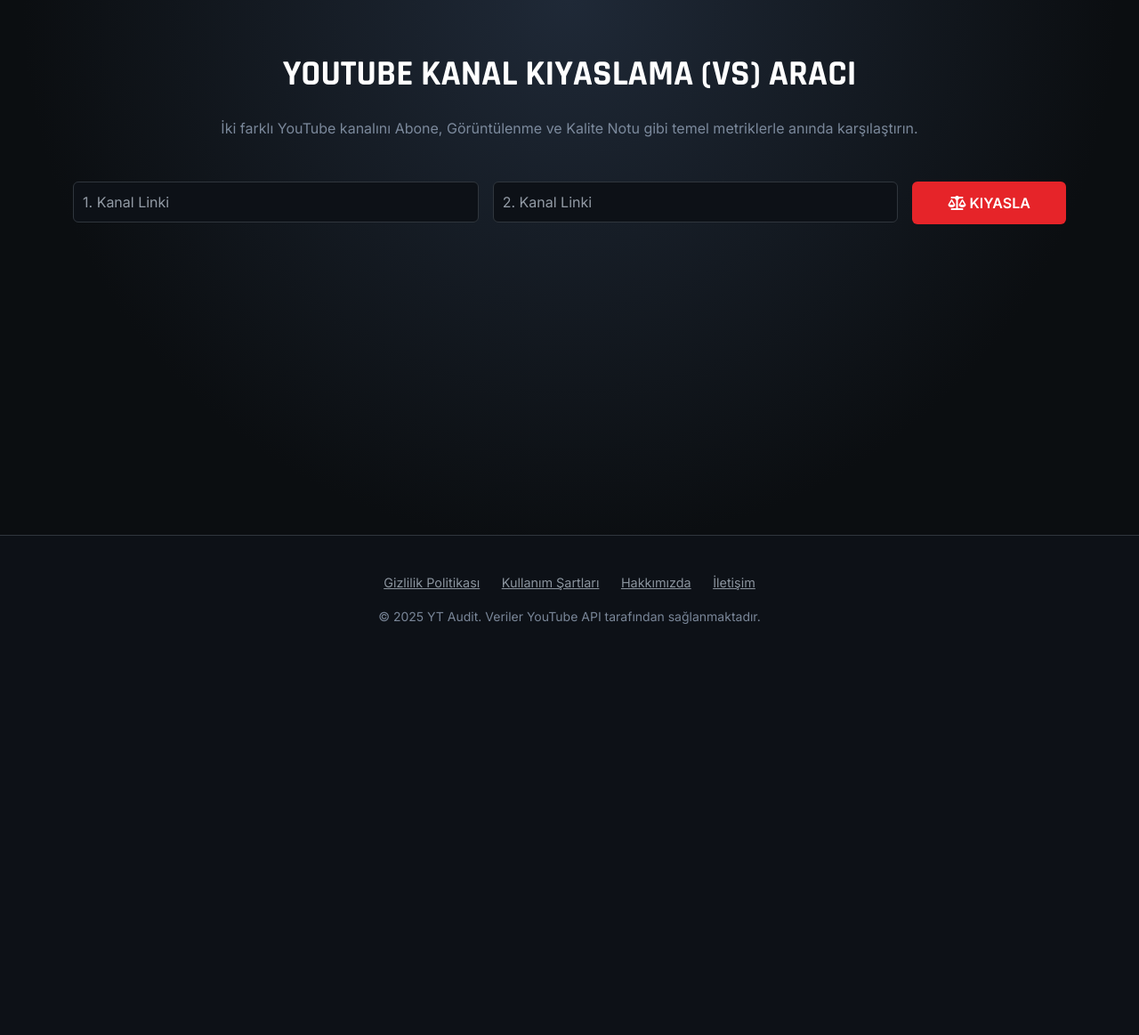
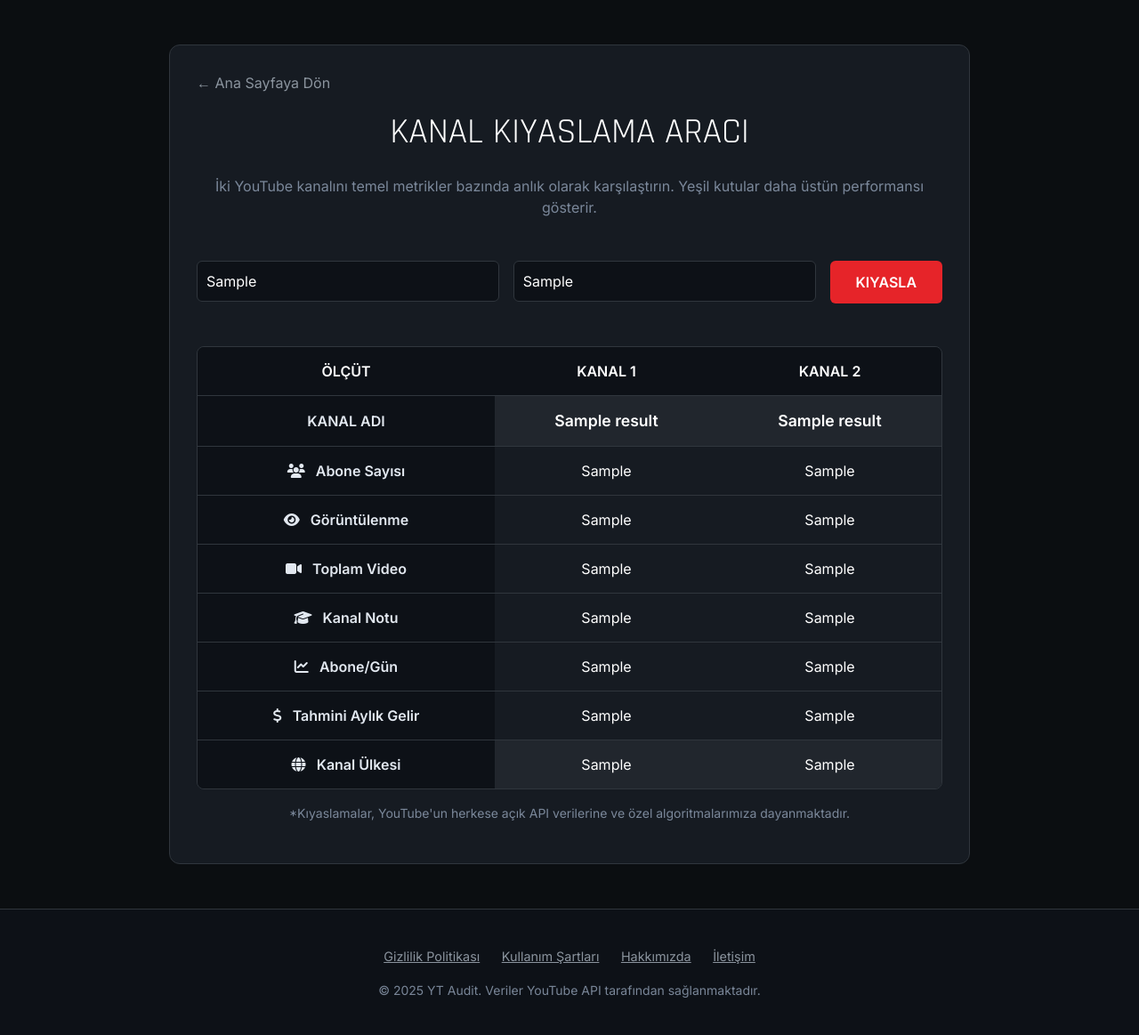
Before and after one commit to 2psgmvs86m-a11y/youtube-trend-analiz, a Flask app: template templates/channel_vs.html in a window 1280 px wide. Shown: the part 57-1220 px from the top of the page at 89% size. Before the commit the page ends 758 px from the top, so only its background shows below. Run offline with Flask 3, Linux system fonts and the light colour scheme; the template is opened without the code that fills it: most values are stand-ins (such as "Sample title", 1, 10 or a date in 2020).

Commit message:
Update channel_vs.html

```diff
--- a/templates/channel_vs.html
+++ b/templates/channel_vs.html
@@ -3,7 +3,7 @@
 <head>
     <meta charset="UTF-8">
     <meta name="viewport" content="width=device-width, initial-scale=1.0">
-    <title>Kanal Kıyaslama Aracı - YT Audit</title>
+    <title>YouTube Kanal Kıyaslama Aracı</title>
     <link href="https://cdn.jsdelivr.net/npm/bootstrap@5.3.0/dist/css/bootstrap.min.css" rel="stylesheet">
     <link href="https://fonts.googleapis.com/css2?family=Rajdhani:wght@400;600;700&family=Inter:wght@300;400;600&display=swap" rel="stylesheet">
     <link rel="stylesheet" href="https://cdnjs.cloudflare.com/ajax/libs/font-awesome/6.4.0/css/all.min.css">
@@ -11,32 +11,35 @@
         :root { --dark-bg: #0b0e11; --card-bg: #161b22; --accent: #e62429; --text-main: #ffffff; }
         body { background-color: var(--dark-bg); color: var(--text-main); font-family: 'Inter', sans-serif; display: flex; flex-direction: column; min-height: 100vh; }
         h1, h2, h3, h4, h5, h6 { color: #ffffff !important; font-family: 'Rajdhani', sans-serif; text-transform: uppercase; }
-        p, span, div, li { color: #e2e8f0; }
         .text-muted { color: #94a3b8 !important; opacity: 0.8 !important; }
+
         .navbar { background: rgba(22, 27, 34, 0.95); border-bottom: 1px solid #30363d; }
         .nav-link { color: #e2e8f0 !important; font-weight: 500; transition: color 0.3s; }
         .nav-link:hover { color: var(--accent) !important; }
-        .hero { padding: 60px 0; background: radial-gradient(circle at top, #1f2937 0%, var(--dark-bg) 70%); flex: 1;}
-        .search-input { background: #0d1117 !important; border: 1px solid #30363d; color: #ffffff !important; padding: 10px; border-radius: 6px; }
-        .search-input::placeholder { color: #cbd5e1 !important; opacity: 0.7; }
+
+        .main-container { max-width: 900px; margin: 50px auto; padding: 30px; background: #161b22; border: 1px solid #30363d; border-radius: 12px; flex: 1;}
+        .search-input { background: #0d1117 !important; border: 1px solid #30363d; color: white; padding: 10px; border-radius: 6px; }
+        .form-select { background-color: #0d1117; color: white; border: 1px solid #30363d; }
+
         .btn-audit { background: var(--accent); border: none; color: white; font-weight: 700; padding: 12px 20px; border-radius: 6px; transition: background-color 0.3s; }
         .btn-audit:hover { background: #d41e23; }
-        .form-select { background-color: #0d1117; color: white; border: 1px solid #30363d; }
-        .glass-card { background: var(--card-bg); border: 1px solid #30363d; border-radius: 12px; padding: 30px; height: 100%; box-shadow: 0 4px 12px rgba(0, 0, 0, 0.4); }
 
-        .error-box { background-color: #3b1e1e; color: #f85149; padding: 15px; border-radius: 6px; margin-top: 20px; border: 1px solid #f85149; }
-        .comparison-table { background: #0d1117; border: 1px solid #30363d; border-radius: 8px; overflow: hidden; }
-        .table-header { background-color: #21262d; font-weight: 700; color: white; padding: 15px; border-bottom: 1px solid #30363d; }
-        .table-row { display: flex; border-bottom: 1px solid #161b22; }
-        .metric-cell { padding: 12px 15px; flex-basis: 33.333%; text-align: left; background-color: #161b22; }
-        .value-cell { padding: 12px 15px; flex-basis: 33.333%; text-align: center; font-weight: 600; }
-        .metric-cell i { color: var(--accent); margin-right: 8px; }
+        .back-link { color: #8b949e; text-decoration: none; display: block; margin-bottom: 20px; }
 
-        .vs-divider { display: flex; align-items: center; justify-content: center; font-size: 2rem; font-weight: bold; color: var(--accent); }
-        .channel-card { border: 1px solid #30363d; padding: 20px; border-radius: 8px; text-align: center; height: 100%; }
-        .channel-card img { width: 80px; height: 80px; border-radius: 50%; object-fit: cover; margin-bottom: 15px; border: 3px solid #e62429; }
+        /* Kıyaslama Tablosu Stilleri */
+        .comparison-table { width: 100%; border-collapse: separate; border-spacing: 0; overflow: hidden; border-radius: 8px; border: 1px solid #30363d; }
+        .comparison-table th, .comparison-table td { padding: 15px; text-align: center; border-bottom: 1px solid #30363d; }
+        .comparison-table th { background-color: #0d1117; color: #ffffff; font-weight: 600; text-transform: uppercase; }
+        .comparison-table tbody tr:last-child td { border-bottom: none; }
 
-        .winner { background-color: #1f3b30 !important; color: #48c9b0 !important; font-weight: 700;}
+        .metric-label { text-align: left; background-color: #0d1117; font-weight: 600; color: #e2e8f0; }
+
+        /* DİNAMİK RENKLENDİRME SINIFLARI */
+        .better-metric { background-color: #064e3b !important; color: #10b981 !important; font-weight: 700; } /* Üstün (Yeşil) */
+        .worse-metric { background-color: #450a0a !important; color: #ef4444 !important; font-weight: 700; } /* Düşük (Kırmızı) */
+        .neutral-metric { background-color: #21262d !important; color: #e2e8f0 !important; font-weight: 700; } /* Berabere (Gri/Nötr) */
+
+        .channel-info { font-size: 1.1rem; font-weight: 700; }
 
         footer { background-color: #0d1117; border-top: 1px solid #30363d; padding: 40px 0; margin-top: auto; }
         .footer-link { color: #8b949e; margin: 0 10px; font-size: 0.9rem; transition: color 0.3s; }
@@ -76,85 +79,91 @@
         </div>
     </nav>
 
-    <div class="hero">
-        <div class="container">
-            <h1 class="text-center display-6 fw-bold mb-4 text-white">YouTube Kanal Kıyaslama (VS) Aracı</h1>
-            <p class="text-center text-muted mb-5">İki farklı YouTube kanalını Abone, Görüntülenme ve Kalite Notu gibi temel metriklerle anında karşılaştırın.</p>
 
-            <form method="POST" class="row g-3 justify-content-center mb-5">
+    <div class="container">
+        <div class="main-container">
+            <a href="/" class="back-link">&larr; Ana Sayfaya Dön</a>
+
+            <h1 class="mb-4 text-center">KANAL KIYASLAMA ARACI</h1>
+            <p class="text-muted text-center mb-5">İki YouTube kanalını temel metrikler bazında anlık olarak karşılaştırın. Yeşil kutular daha üstün performansı gösterir.</p>
+
+            <form method="POST" class="row g-3 mb-5">
                 <div class="col-md-5">
-                    <input type="text" name="query1" class="form-control search-input" placeholder="1. Kanal Linki" required value="{{ request.form.get('query1', '') }}">
+                    <input type="text" name="query1" class="form-control search-input" placeholder="Kanal 1 Linki/ID" value="{{ input_data.query1 or '' }}" required>
                 </div>
                 <div class="col-md-5">
-                    <input type="text" name="query2" class="form-control search-input" placeholder="2. Kanal Linki" required value="{{ request.form.get('query2', '') }}">
+                    <input type="text" name="query2" class="form-control search-input" placeholder="Kanal 2 Linki/ID" value="{{ input_data.query2 or '' }}" required>
                 </div>
                 <div class="col-md-2">
-                    <button type="submit" class="btn btn-audit w-100"><i class="fas fa-balance-scale"></i> KIYASLA</button>
+                    <button class="btn btn-audit w-100" type="submit">KIYASLA</button>
                 </div>
             </form>
 
             {% if error %}
-                <div class="alert alert-danger error-box mx-auto" style="max-width: 900px;" role="alert">
-                    <strong>Hata:</strong> {{ error }}
-                </div>
+                <div class="alert alert-danger text-center">{{ error }}</div>
             {% endif %}
 
-            {% if results and results.channel1 and results.channel2 %}
-                {% set res1 = results.channel1 %}
-                {% set res2 = results.channel2 %}
+            {% if result %}
+                <table class="comparison-table">
+                    <thead>
+                        <tr>
+                            <th>ÖLÇÜT</th>
+                            <th>KANAL 1</th>
+                            <th>KANAL 2</th>
+                        </tr>
+                    </thead>
+                    <tbody>
+                        <tr>
+                            <td class="metric-label">KANAL ADI</td>
+                            <td class="channel-info" style="background-color: #21262d;">{{ result.name1 }}</td>
+                            <td class="channel-info" style="background-color: #21262d;">{{ result.name2 }}</td>
+                        </tr>
 
-                <div class="row g-4 justify-content-center mt-4">
-                    <div class="col-md-4">
-                        <div class="channel-card glass-card">
-                            <img src="{{ res1.avatar }}" alt="{{ res1.title }}" class="mb-3">
-                            <h2 class="h4 text-white">{{ res1.title }}</h2>
-                            <p class="text-muted">{{ res1.niche }}</p>
-                        </div>
-                    </div>
+                        <tr>
+                            <td class="metric-label"><i class="fas fa-users me-2"></i> Abone Sayısı</td>
+                            <td class="{{ result.color_subs1 }}">{{ result.subs1 }}</td>
+                            <td class="{{ result.color_subs2 }}">{{ result.subs2 }}</td>
+                        </tr>
 
-                    <div class="col-md-1 d-flex align-items-center justify-content-center">
-                        <div class="vs-divider">VS</div>
-                    </div>
+                        <tr>
+                            <td class="metric-label"><i class="fas fa-eye me-2"></i> Görüntülenme</td>
+                            <td class="{{ result.color_views1 }}">{{ result.views1 }}</td>
+                            <td class="{{ result.color_views2 }}">{{ result.views2 }}</td>
+                        </tr>
 
-                    <div class="col-md-4">
-                        <div class="channel-card glass-card">
-                            <img src="{{ res2.avatar }}" alt="{{ res2.title }}" class="mb-3">
-                            <h2 class="h4 text-white">{{ res2.title }}</h2>
-                            <p class="text-muted">{{ res2.niche }}</p>
-                        </div>
-                    </div>
-                </div>
+                        <tr>
+                            <td class="metric-label"><i class="fas fa-video me-2"></i> Toplam Video</td>
+                            <td class="{{ result.color_videos1 }}">{{ result.videos1 }}</td>
+                            <td class="{{ result.color_videos2 }}">{{ result.videos2 }}</td>
+                        </tr>
 
-                <div class="comparison-table mt-5 mx-auto" style="max-width: 900px;">
-                    <div class="table-header row g-0">
-                        <div class="col-4 text-start">ÖLÇÜT</div>
-                        <div class="col-4 text-center">KANAL 1</div>
-                        <div class="col-4 text-center">KANAL 2</div>
-                    </div>
+                        <tr>
+                            <td class="metric-label"><i class="fas fa-graduation-cap me-2"></i> Kanal Notu</td>
+                            <td class="{{ result.color_grade1 }}">{{ result.grade1 }}</td>
+                            <td class="{{ result.color_grade2 }}">{{ result.grade2 }}</td>
+                        </tr>
 
-                    {% set metrics = [
-                        ('Abone Sayısı', 'subs', 'fas fa-users', res1.sub_count, res2.sub_count, res1.sub_count > res2.sub_count),
-                        ('Görüntülenme', 'views', 'fas fa-eye', res1.view_count, res2.view_count, res1.view_count > res2.view_count),
-                        ('Toplam Video', 'videos', 'fas fa-video', res1.video_count, res2.video_count, res1.video_count > res2.video_count),
-                        (content['grade'], 'grade', 'fas fa-award', res1.grade, res2.grade, res1.grade < res2.grade if res1.grade and res2.grade and res1.grade[0] == res2.grade[0] else res1.grade > res2.grade),
-                        (content['daily_sub'], 'daily_sub', 'fas fa-chart-line', res1.daily_subs | int, res2.daily_subs | int, res1.daily_subs | int > res2.daily_subs | int),
-                        (content['earnings'], 'earnings', 'fas fa-dollar-sign', res1.earnings, res2.earnings, res1.earnings > res2.earnings)
-                    ] %}
+                        <tr>
+                            <td class="metric-label"><i class="fas fa-chart-line me-2"></i> Abone/Gün</td>
+                            <td class="{{ result.color_daily_subs1 }}">{{ result.daily_subs1_formatted }}</td>
+                            <td class="{{ result.color_daily_subs2 }}">{{ result.daily_subs2_formatted }}</td>
+                        </tr>
 
-                    {% for label, key, icon, val1, val2, is_val1_winner in metrics %}
-                        <div class="table-row row g-0">
-                            <div class="metric-cell col-4"><i class="{{ icon }}"></i> {{ label }}</div>
-                            <div class="value-cell col-4 {% if key in ['grade', 'daily_sub', 'earnings'] and is_val1_winner %}winner{% endif %}" data-value="{{ val1 }}">{{ val1 }}</div>
-                            <div class="value-cell col-4 {% if key in ['grade', 'daily_sub', 'earnings'] and not is_val1_winner %}winner{% endif %}" data-value="{{ val2 }}">{{ val2 }}</div>
-                        </div>
-                    {% endfor %}
+                        <tr>
+                            <td class="metric-label"><i class="fas fa-dollar-sign me-2"></i> Tahmini Aylık Gelir</td>
+                            <td class="{{ result.color_earnings1 }}">{{ result.earnings1 }}</td>
+                            <td class="{{ result.color_earnings2 }}">{{ result.earnings2 }}</td>
+                        </tr>
 
-                    <div class="table-row row g-0">
-                        <div class="metric-cell col-4"><i class="fas fa-map-marker-alt"></i> {{ content['country'] }}</div>
-                        <div class="value-cell col-4">{{ res1.country }}</div>
-                        <div class="value-cell col-4">{{ res2.country }}</div>
-                    </div>
-                </div>
+                        <tr>
+                            <td class="metric-label"><i class="fas fa-globe me-2"></i> Kanal Ülkesi</td>
+                            <td style="background-color: #21262d;">{{ result.country1 }}</td>
+                            <td style="background-color: #21262d;">{{ result.country2 }}</td>
+                        </tr>
+
+                    </tbody>
+                </table>
+                <p class="text-muted small mt-3 text-center">*Kıyaslamalar, YouTube'un herkese açık API verilerine ve özel algoritmalarımıza dayanmaktadır.</p>
             {% endif %}
 
         </div>
```
